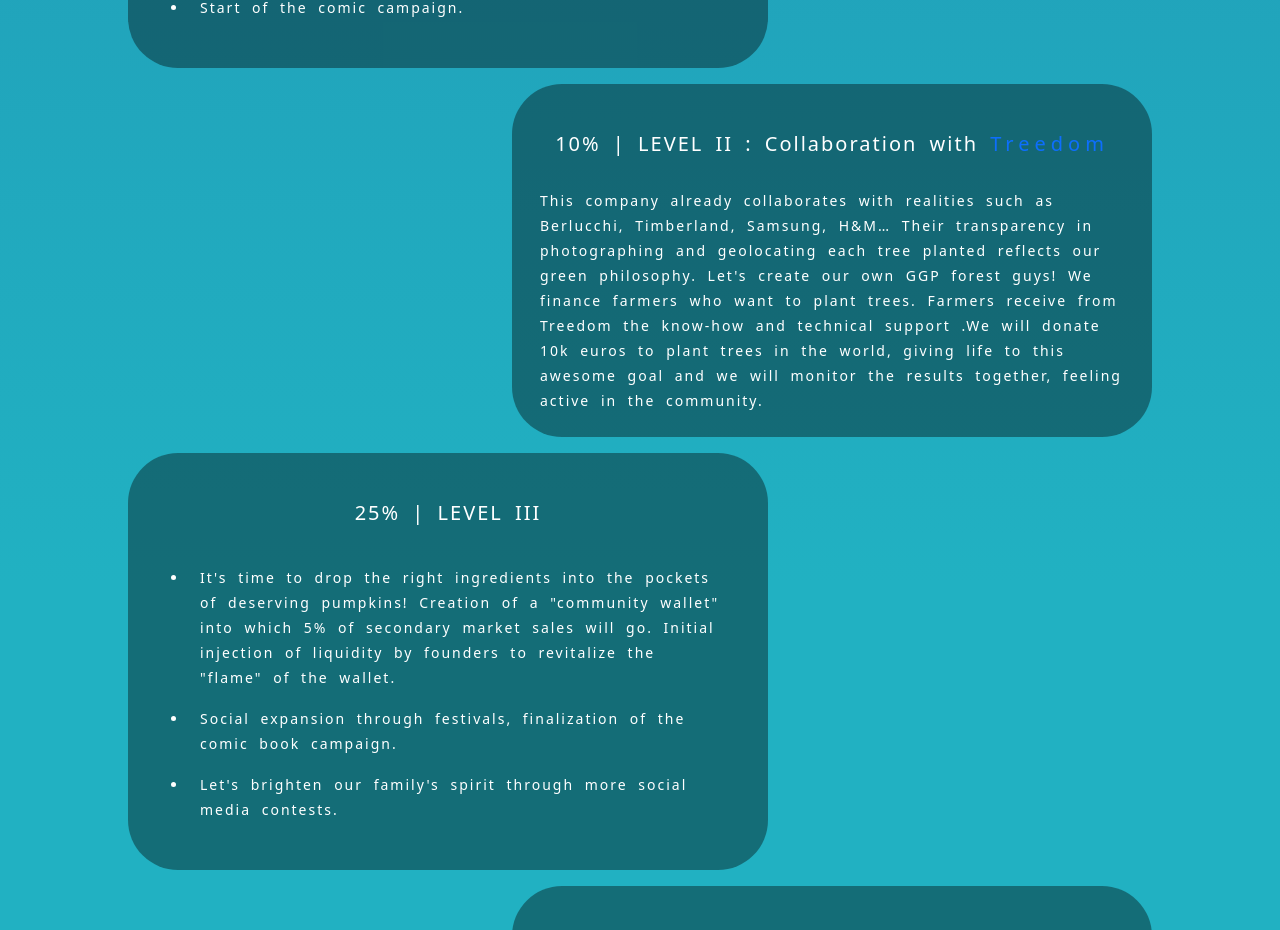
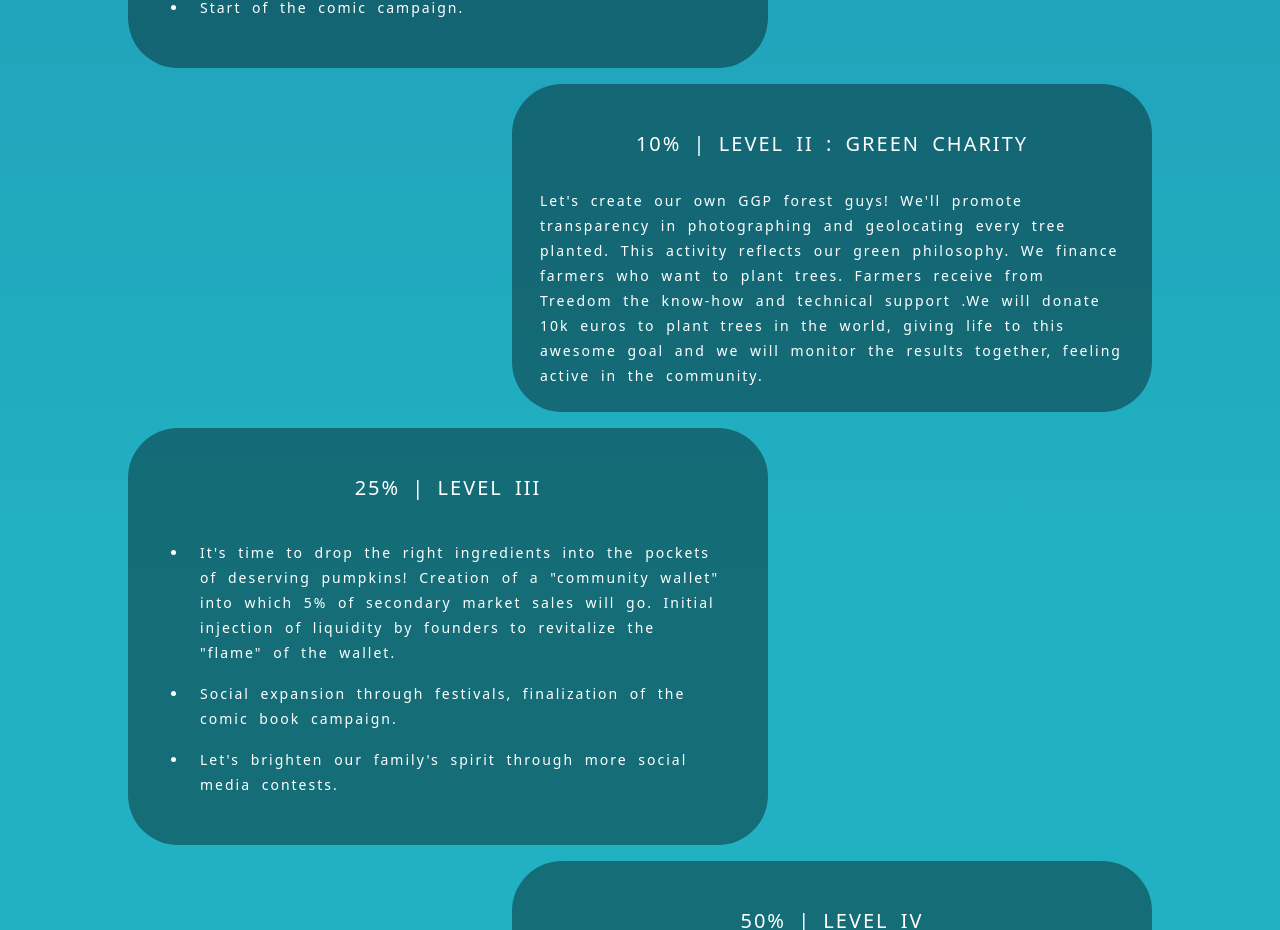
Before and after one commit to alessio982019/Web3-Miting-App, a React (Create React App) app: page / in a window 1280 px wide. Shown: the part 7511-8441 px from the top of the page. Built offline with nearby package versions, Linux system fonts and the light colour scheme.

Commit message:
Edited season2 and mint links

```diff
--- a/src/components/greenMap.js
+++ b/src/components/greenMap.js
@@ -30,11 +30,14 @@ function GreenMap(){
                 <Slide right>
                 <div className="ml-auto px-1 pt-5">
 
-                    <h3>10% | LEVEL II : Collaboration with <a href="https://www.treedom.net/en/about-us">Treedom</a></h3>
+                    <h3>10% | LEVEL II : GREEN CHARITY</h3>
 
 
                     <p className="text-start">
-                    This company already collaborates with realities such as Berlucchi, Timberland, Samsung, H&M… Their transparency in photographing and geolocating each tree planted reflects our green philosophy. Let's create our own GGP forest guys! We finance farmers who want to plant trees. Farmers receive from Treedom the know-how and technical support .We will donate 10k euros to plant trees in the world, giving life to this awesome goal and we will monitor the results together, feeling active in the community.
+                      Let's create our own GGP forest guys!
+                      We'll promote transparency in photographing and geolocating every tree planted. This activity reflects our green philosophy.
+                      We finance farmers who want to plant trees.
+                      Farmers receive from Treedom the know-how and technical support .We will donate 10k euros to plant trees in the world, giving life to this awesome goal and we will monitor the results together, feeling active in the community.
 
                     </p>
                 </div>
--- a/src/components/home.js
+++ b/src/components/home.js
@@ -5,7 +5,7 @@ import Bounce from 'react-reveal/Bounce';
 function Home(){
     return(
         <div className="" id='home'>
-               {/* <img src={Image_btm} className=' position-absolute' alt="" />  */}
+
                 <Bounce right>
                 <Mint/>
                 </Bounce>
```
